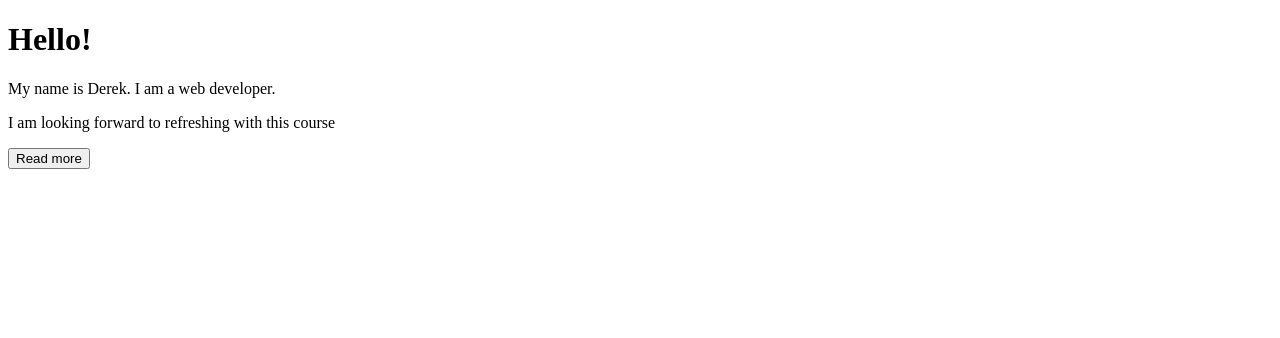
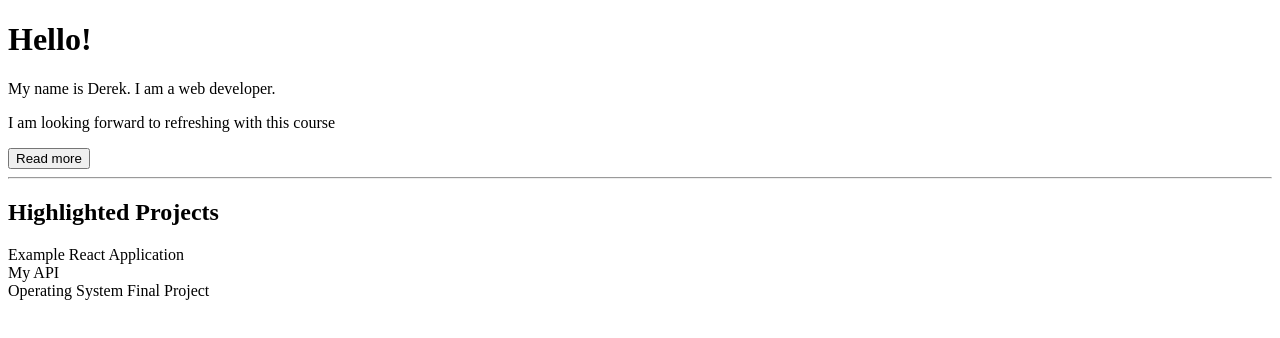
Before and after one commit to derekrdrill/react-app, a React (Create React App) app: page / in a window 1280 px wide. Shown: the top 338 px of the page. Built offline with nearby package versions, Linux system fonts and the light colour scheme.

Commit message:
Section 2 Chapter 15: setting up Projects data and component to be displayed in App

```diff
--- a/src/App.js
+++ b/src/App.js
@@ -1,4 +1,5 @@
 import React, { Component} from 'react';
+import Projects from './Projects';
 export default class App extends Component {
     state = { displayBio: false };
 
@@ -26,6 +27,8 @@
                         </div>
                     )
                 }
+                <hr />
+                <Projects />
             </div>
         )
     }
--- /dev/null
+++ b/src/Projects.js
@@ -0,0 +1,23 @@
+import React, { Component } from 'react';
+import PROJECTS from './data/projects';
+
+class Projects extends Component {
+    render() {
+        return (
+            <div>
+                <h2>Highlighted Projects</h2>
+                <div>
+                    {
+                        PROJECTS.map(PROJECT => {
+                            return(
+                                <div key={PROJECT.id}>{PROJECT.title}</div>
+                            );
+                        })
+                    }
+                </div>
+            </div>
+        )
+    }
+}
+
+export default Projects;
--- /dev/null
+++ b/src/data/projects.js
@@ -0,0 +1,29 @@
+import project1 from '../assets/project1.png';
+import project2 from '../assets/project2.png';
+import project3 from '../assets/project3.png';
+
+const PROJECTS = [
+    {
+        id: 1,
+        title: 'Example React Application',
+        description: 'A React App that I built involving JS and core web dev concepts',
+        link: 'https://github.com/derekrdrill',
+        image: project1,
+    },
+    {
+        id: 2,
+        title: 'My API',
+        description: 'A REST API that I built from scratch with GET and POST requests',
+        link: 'https://github.com/derekrdrill',
+        image: project2,
+    },
+    {
+        id: 3,
+        title: 'Operating System Final Project',
+        description: 'My unique final project for my university Operating Systems course',
+        link: 'https://github.com/derekrdrill',
+        image: project3,
+    }
+];
+
+export default PROJECTS;
```
